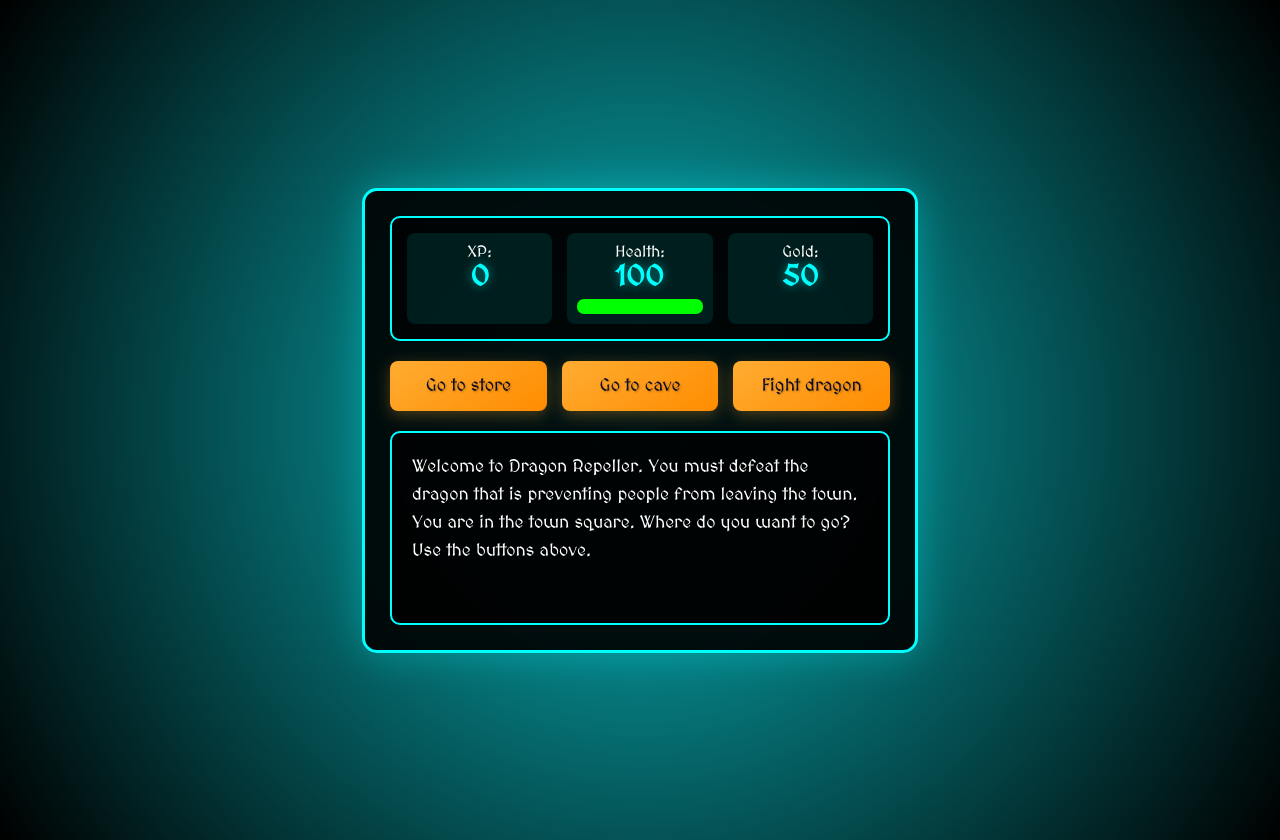
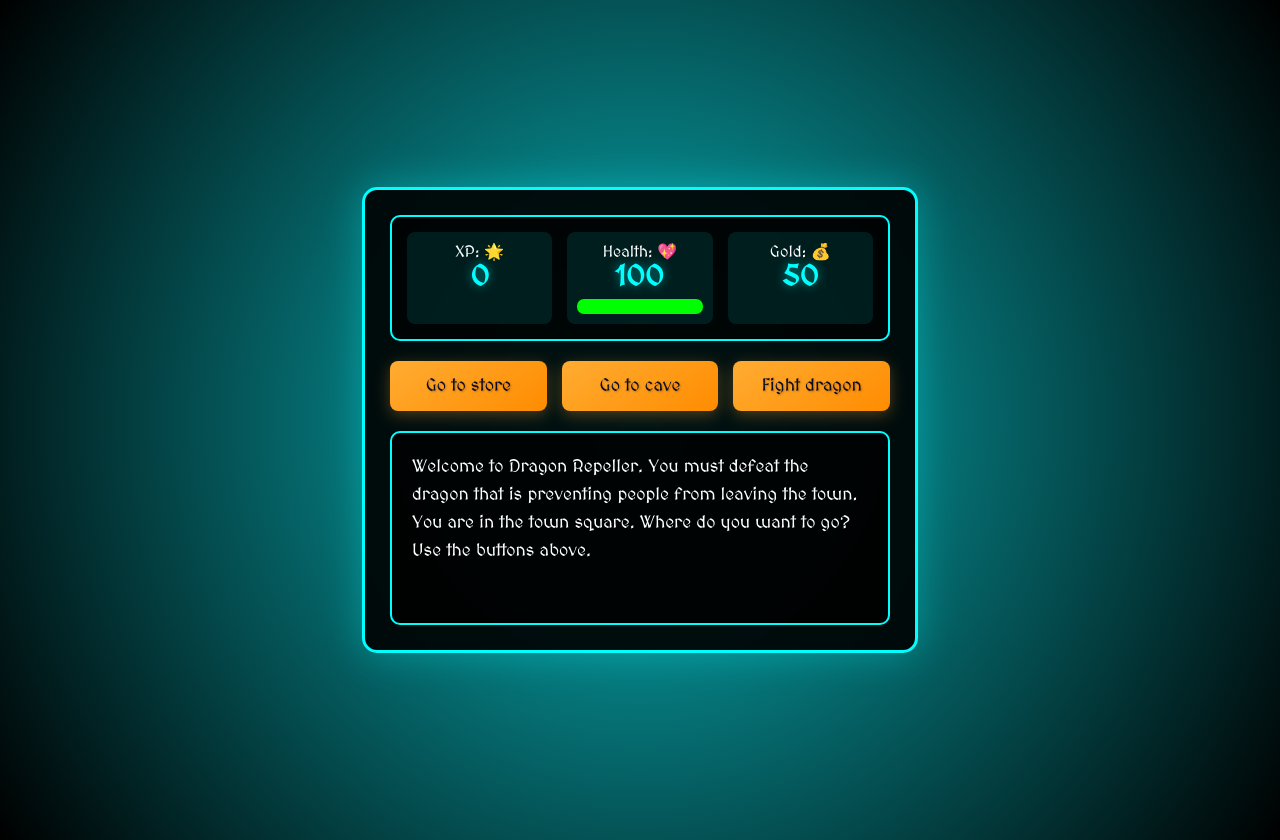
Before and after one commit to amarko-med/RBG-Game, a plain HTML site: page index.html in a window 1280 px wide. Drawn offline with Linux system fonts and the light colour scheme.

Commit message:
index.html

```diff
--- a/index.html
+++ b/index.html
@@ -10,16 +10,16 @@
   <div id="game">
     <div id="stats">
       <div class="stat">
-        <span>XP: <strong><span id="xpText">0</span></strong></span>
+        <span>XP: 🌟<strong><span id="xpText">0</span></strong></span>
       </div>
       <div class="stat">
-        <span>Health: <strong><span id="healthText">100</span></strong></span>
+        <span>Health: 💖<strong><span id="healthText">100</span></strong></span>
         <div class="health-bar">
           <div class="health-fill" id="healthBar"></div>
         </div>
       </div>
       <div class="stat">
-        <span>Gold: <strong><span id="goldText">50</span></strong></span>
+        <span>Gold: 💰<strong><span id="goldText">50</span></strong></span>
       </div>
     </div>
     <div id="controls">
```
